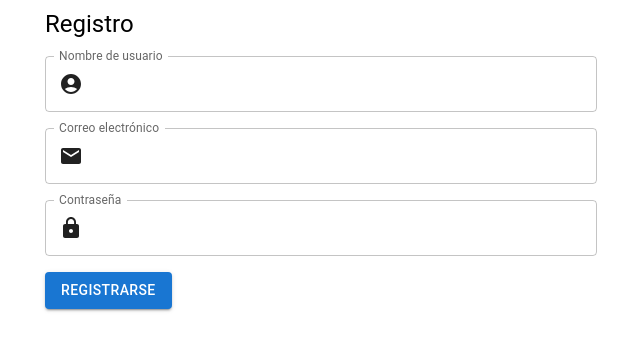
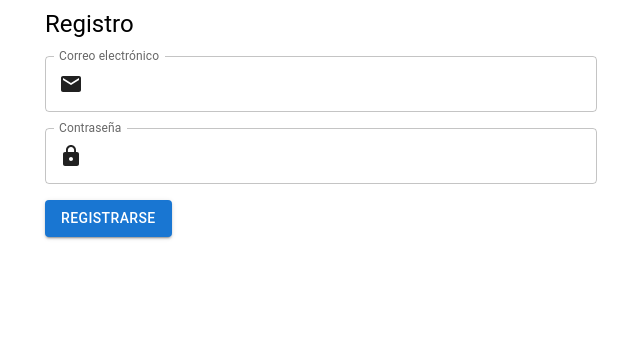
Before and after one commit to matias-gonz/aprende-ya, a React (Create React App) app in the folder app/: page /registro in a window 1280 px wide. Shown: the top 350 px of the page, without its empty margins (319-959 px from the left). Built offline with nearby package versions, Linux system fonts and the light colour scheme.

Commit message:
Remove username field

```diff
--- a/app/src/registration/RegistrationForm.js
+++ b/app/src/registration/RegistrationForm.js
@@ -6,7 +6,6 @@ import Cookies from 'js-cookie';
 
 function RegistrationForm() {
     const [formData, setFormData] = useState({
-        username: '',
         email: '',
         password: '',
     });
@@ -22,7 +21,7 @@ function RegistrationForm() {
     const handleSubmit = (e) => {
         e.preventDefault();
 
-        const apiUrl = 'localhost:8000/users';
+        const apiUrl = 'localhost:8000/user';
 
         axios
             .post(apiUrl, formData)
@@ -41,18 +40,6 @@ function RegistrationForm() {
                 <Grid container spacing={2}>
                     <Grid item xs={12}>
                         <Typography variant="h5">Registro</Typography>
-                    </Grid>
-                    <Grid item xs={12}>
-                        <TextField
-                            fullWidth
-                            label="Nombre de usuario"
-                            name="username"
-                            value={formData.username}
-                            onChange={handleInputChange}
-                            InputProps={{
-                                startAdornment: <AccountCircle />,
-                            }}
-                        />
                     </Grid>
                     <Grid item xs={12}>
                         <TextField
```
